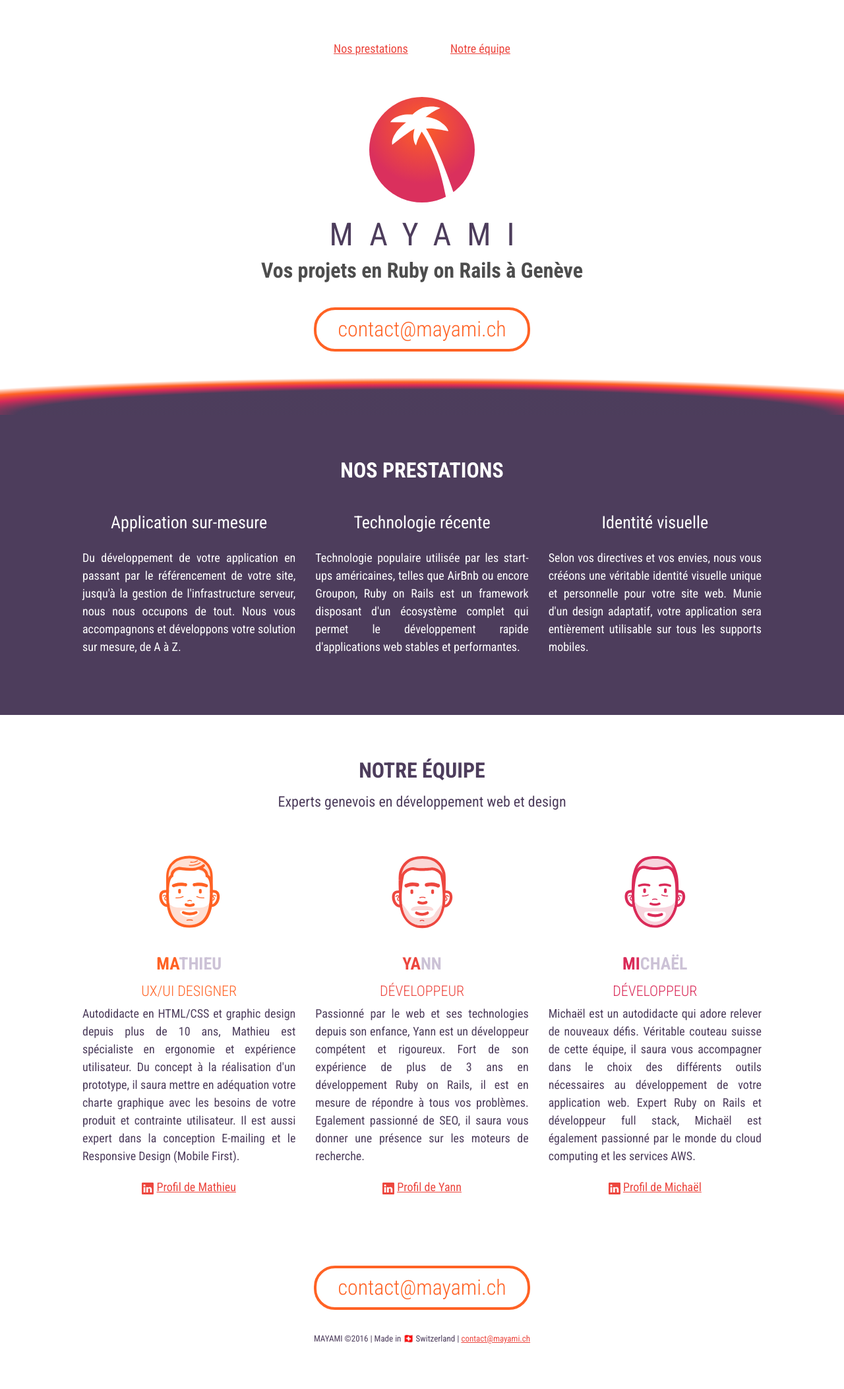
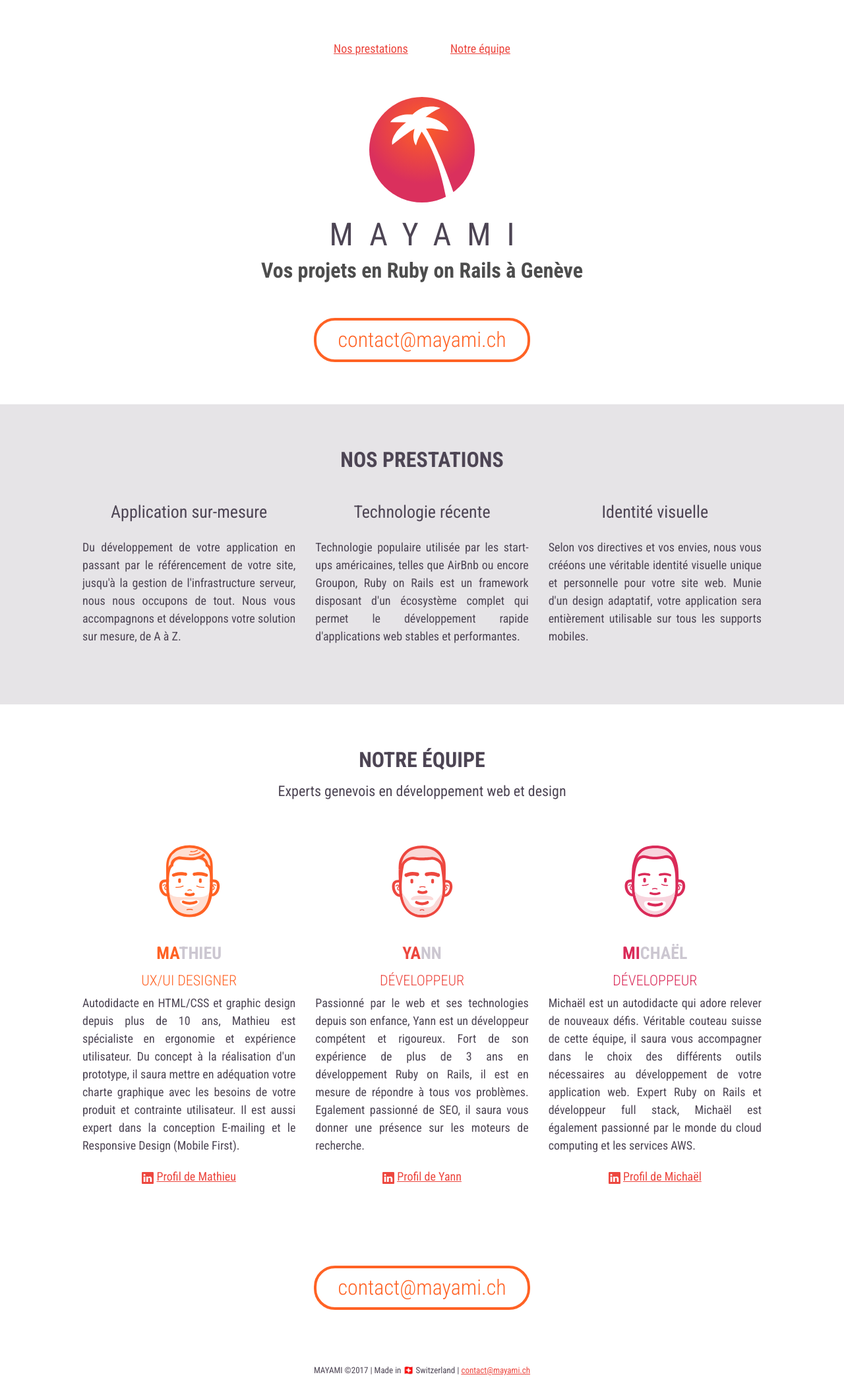
Before and after one commit to mayami-it/mayami-site, a Jekyll site: the page built from index.html, in a window 1280 px wide. Shown: the whole page at 66% size. Built offline with Jekyll 4.4.1, drawn with Linux system fonts in a browser that asks for light colours; before the commit the page ends 2058 px from its top, so only the background shows below that.

Commit message:
Update global design

```diff
--- a/_includes/footer.html
+++ b/_includes/footer.html
@@ -2,7 +2,7 @@
 
   <div class="container text-center">
 
-    <p class="small no-margin pad-20">{{ site.title }} ©2016 | Made in 🇨🇭 Switzerland | <a href="mailto:{{ site.email }}">{{ site.email }}</a></p>
+    <p class="small no-margin pad-20">{{ site.title }} ©2017 | Made in 🇨🇭 Switzerland | <a href="mailto:{{ site.email }}">{{ site.email }}</a></p>
 
   </div>
 
--- a/_sass/modules/_variables.scss
+++ b/_sass/modules/_variables.scss
@@ -10,7 +10,9 @@
 
 $base-white-color:                              hsl(0, 100%, 100%);
 
-$base-slate-color:                              hsl(270, 20%, 30%);
+$base-slate-color:                              hsl(270, 10%, 30%);
+
+$base-gray-color:                               hsl(270, 5%, 90%);
 
 // Global Typography
 $base-background-color:                         $base-white-color !default;
--- a/_sass/partials/_team.scss
+++ b/_sass/partials/_team.scss
@@ -27,15 +27,7 @@
     font-size: 2rem;
     color: $base-orange-color;
     border: 4px solid $base-orange-color;
-    margin: 0.5em 0;
-}
-
-.section-circle {
-    margin: 0;
-    height: 80px;
-    border-top-left-radius: 50%;
-    border-top-right-radius: 50%;
-    background-image: radial-gradient(ellipse 80% 80% at bottom, $base-slate-color 60%, $base-magenta-color 70%, $base-orange-color 78%, $base-white-color 88%)
+    margin: 1em 0 2em;
 }
 
 .img-circle {
@@ -45,7 +37,7 @@
     pointer-events: none;
 }
 
-.section-presta { background-color: $base-slate-color; }
+.section-presta { background-color: $base-gray-color; }
 
 .section-works { background-color: $base-slate-color; }
 
--- a/index.html
+++ b/index.html
@@ -13,31 +13,28 @@
 
 </section>
 
-<figure class="section-circle">
-</figure>
-
 <section class="section-presta">
   <section class="container text-center pad-top-40 pad-bottom-40 pad-top-60-m pad-bottom-60-m" id="presta">
 
     <div class="text-center pad-top-20">
-      <h2 class="uppercase u-color-white">Nos prestations</h2>
+      <h2 class="uppercase">Nos prestations</h2>
     </div>
 
     <div class="row pad-30">
 
       <div class="col-12-m col-4-l">
-        <p class="fs-3 u-color-white">Application sur-mesure</p>
-        <p class="u-color-white text-justify">Du développement de votre application en passant par le référencement de votre site, jusqu'à la gestion de l'infrastructure serveur, nous nous occupons de tout. Nous vous accompagnons et développons votre solution sur mesure, de A à Z.</p>
+        <p class="fs-3">Application sur-mesure</p>
+        <p class="text-justify">Du développement de votre application en passant par le référencement de votre site, jusqu'à la gestion de l'infrastructure serveur, nous nous occupons de tout. Nous vous accompagnons et développons votre solution sur mesure, de A à Z.</p>
       </div>
 
       <div class="col-12-m col-4-l">
-        <p class="fs-3 u-color-white">Technologie récente</p>
-        <p class="u-color-white text-justify">Technologie populaire utilisée par les start-ups américaines, telles que AirBnb ou encore Groupon, Ruby on Rails est un framework disposant d'un écosystème complet qui permet le développement rapide d'applications web stables et performantes.</p>
+        <p class="fs-3">Technologie récente</p>
+        <p class="text-justify">Technologie populaire utilisée par les start-ups américaines, telles que AirBnb ou encore Groupon, Ruby on Rails est un framework disposant d'un écosystème complet qui permet le développement rapide d'applications web stables et performantes.</p>
       </div>
 
       <div class="col-12-m col-4-l">
-        <p class="fs-3 u-color-white">Identité visuelle</p>
-        <p class="u-color-white text-justify">Selon vos directives et vos envies, nous vous crééons une véritable identité visuelle unique et personnelle pour votre site web. Munie d'un design adaptatif, votre application sera entièrement utilisable sur tous les supports mobiles.</p>
+        <p class="fs-3">Identité visuelle</p>
+        <p class="text-justify">Selon vos directives et vos envies, nous vous crééons une véritable identité visuelle unique et personnelle pour votre site web. Munie d'un design adaptatif, votre application sera entièrement utilisable sur tous les supports mobiles.</p>
       </div>
 
     </div>
```
